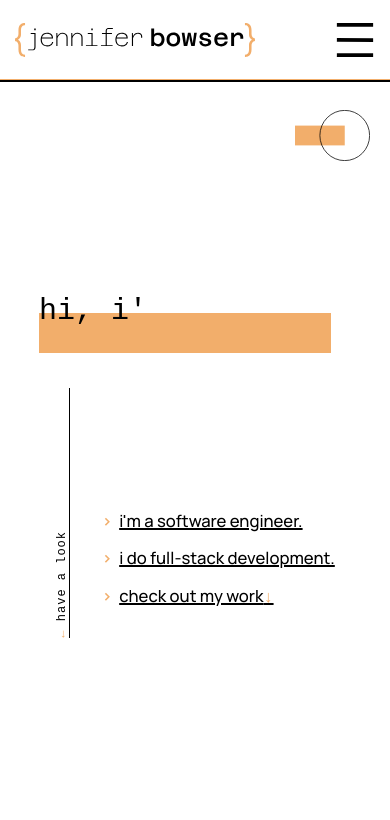
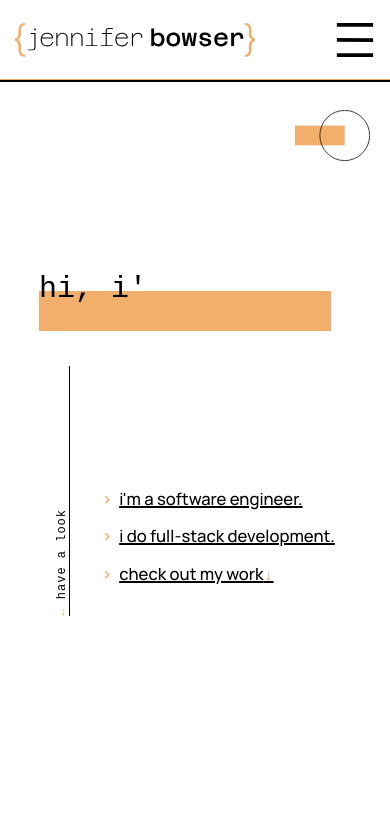
Before and after one commit to jennifer-bowser/jb-dev, a React (Vite) app: page / in a window 390 px wide. Shown: the top 820 px of the page. Built offline with nearby package versions, Linux system fonts and the light colour scheme; a web font is replaced by a local one.

Commit message:
remove margin-top from TypingLetters when in mobile formation

```diff
--- a/src/components/sections/splashbox-components/Splashbox/Splashbox.css
+++ b/src/components/sections/splashbox-components/Splashbox/Splashbox.css
@@ -54,7 +54,7 @@
         flex-wrap: wrap;
     }
 
-    .TypingLetters {
+    .Splashbox .TypingLetters {
         margin-top: 0;
     }
 
```
